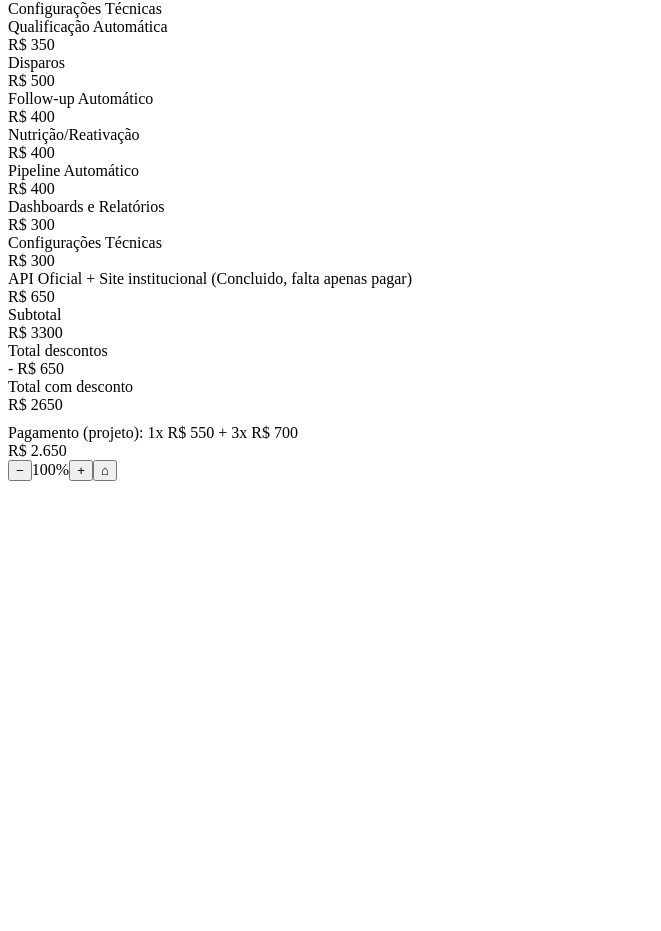
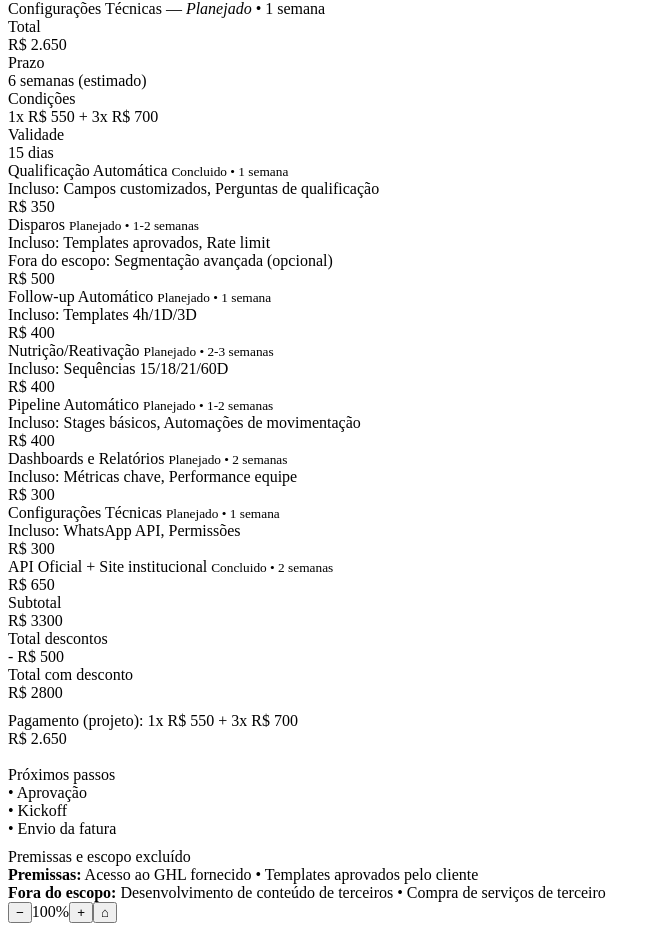
Before and after one commit to claaysilva/orcamentos.geral, a React (Vite) app: page / in a window 1280 px wide. Shown: the part 880-1811 px from the top of the page, without its empty margins (0-661 px from the left). Before the commit the page ends 1369 px from the top, so only its background shows below. Built offline with nearby package versions, Linux system fonts and the light colour scheme; the HTML template or start-up script is replaced by a standard one.

Commit message:
Aplicar melhorias do melhorias_orcamento.md: metadados, UI e impressão

```diff
--- a/src/App.jsx
+++ b/src/App.jsx
@@ -46,7 +46,12 @@ function OutlineNode({node, level, onToggle}){
         ) : (
           <div style={{width:'18px', flexShrink:0}} />
         )}
-        <div className="ol-text">{cleanText(node.text)}</div>
+        <div className="ol-text">
+          {cleanText(node.text)}
+          {node.status || node.estimate ? (
+            <span className="item-meta"> — <em className="status">{node.status || ''}</em>{node.estimate ? ` • ${node.estimate}` : ''}</span>
+          ) : null}
+        </div>
       </div>
       {hasChildren && !node.collapsed && (
         <div className="ol-children">
@@ -68,46 +73,76 @@ function Outline({data, onToggle}){
 }
 
 function Values({data}){
-  const fixedValues = {
-    q1: 'R$ 350', s1: 'R$ 500', f1: 'R$ 400', n1: 'R$ 400', p1: 'R$ 400', d1: 'R$ 300', c1: 'R$ 300'
+  const toNumber = v => {
+    if(typeof v === 'number') return v
+    return Number(String(v).replace(/[^0-9]/g,'')) || 0
   }
-  const discounts = {
-    s1: 'R$ 150',
-    f1: 'R$ 50',
-    n1: 'R$ 50',
-    d1: 'R$ 100'
-  }
-  const extras = [{ label: 'API Oficial + Site institucional (Concluido, falta apenas pagar)', value: 'R$ 650', discount: 'R$ 150' }]
-  const toNumber = v=> Number(String(v).replace(/[^0-9]/g,''))||0
-  const rows = data.children.map(c=>({label:cleanText(c.text), value: fixedValues[c.id]||'', discount: discounts[c.id]||''}))
-    const subtotalReal = rows.reduce((s,r)=> s + toNumber(r.value),0) + extras.reduce((s,e)=> s + toNumber(e.value),0)
-    const itemDiscountSum = rows.reduce((s,r)=> s + toNumber(r.discount),0)
-    const extrasDiscountSum = extras.reduce((s,e)=> s + toNumber(e.discount||0),0)
-    const packageDiscount = 150
-    const totalDiscounts = itemDiscountSum + extrasDiscountSum + packageDiscount
-    const total = Math.max(subtotalReal - totalDiscounts,0)
 
-  const projectPayment = { value: 'R$ 2.650', plan: '1x R$ 550 + 3x R$ 700' }
+  const meta = data.meta || {}
+  const extras = meta.extras || []
+  const rows = (data.children || []).map(c => ({
+    id: c.id,
+    label: cleanText(c.text),
+    value: c.price || 0,
+    discount: c.discount || 0,
+    status: c.status || '',
+    estimate: c.estimate || '',
+    included: c.included || [],
+    excluded: c.excluded || []
+  }))
+
+  const subtotalReal = rows.reduce((s,r)=> s + toNumber(r.value),0) + extras.reduce((s,e)=> s + toNumber(e.price),0)
+  const totalDiscounts = rows.reduce((s,r)=> s + toNumber(r.discount),0) + extras.reduce((s,e)=> s + toNumber(e.discount||0),0)
+  const total = Math.max(subtotalReal - totalDiscounts,0)
+
+  const projectPayment = { value: meta.total || 'R$ 0', plan: meta.condicoes || '' }
+
   return (
     <div id="valuesInner" className="view-inner">
       <div className="val-wrap">
+        <div className="summary">
+          <div className="meta-row"><div className="meta-label">Total</div><div className="meta-value">{meta.total}</div></div>
+          <div className="meta-row"><div className="meta-label">Prazo</div><div className="meta-value">{meta.prazo}</div></div>
+          <div className="meta-row"><div className="meta-label">Condições</div><div className="meta-value">{meta.condicoes}</div></div>
+          <div className="meta-row"><div className="meta-label">Validade</div><div className="meta-value">{meta.validade}</div></div>
+        </div>
+
         {rows.map((r,idx)=>(
-          <div className={'val-row val-level-1'} key={idx}>
-            <div className="val-label">{r.label}</div>
-            <div className="val-value">{r.value}</div>
+          <div className={'val-row val-level-1'} key={r.id || idx}>
+            <div>
+              <div className="val-label">{r.label} <small className="item-small">{r.status}{r.estimate?` • ${r.estimate}`:''}</small></div>
+              {r.included && r.included.length? <div className="item-included">Incluso: {r.included.join(', ')}</div> : null}
+              {r.excluded && r.excluded.length? <div className="item-excluded">Fora do escopo: {r.excluded.join(', ')}</div> : null}
+            </div>
+            <div className="val-value">R$ {toNumber(r.value)}</div>
           </div>
         ))}
+
         {extras.map((ex,i)=> (
           <div className={'val-row val-level-1'} key={'ex'+i}>
-            <div className="val-label">{ex.label}</div>
-            <div className="val-value">{ex.value}</div>
+            <div className="val-label">{ex.label} <small className="item-small">{ex.status}{ex.estimate?` • ${ex.estimate}`:''}</small></div>
+            <div className="val-value">R$ {toNumber(ex.price)}</div>
           </div>
         ))}
+
         <div className="val-row total"><div className="val-label">Subtotal</div><div className="val-value">R$ {subtotalReal}</div></div>
         <div className="val-row"><div className="val-label">Total descontos</div><div className="val-value">- R$ {totalDiscounts}</div></div>
         <div className="val-row total"><div className="val-label">Total com desconto</div><div className="val-value">R$ {total}</div></div>
+
         <div style={{height:10}} />
+
         <div className="val-row"><div className="val-label">Pagamento (projeto): {projectPayment.plan}</div><div className="val-value">{projectPayment.value}</div></div>
+
+        <div style={{height:18}} />
+        <div className="section-title">Próximos passos</div>
+        <div className="next-steps">{(meta.nextSteps||[]).map((s,i)=> <div key={i}>• {s}</div>)}</div>
+
+        <div style={{height:10}} />
+        <div className="section-title">Premissas e escopo excluído</div>
+        <div className="assumptions">
+          <div><strong>Premissas:</strong> {(meta.assumptions||[]).join(' • ')}</div>
+          <div><strong>Fora do escopo:</strong> {(meta.excludedScope||[]).join(' • ')}</div>
+        </div>
       </div>
     </div>
   )
--- a/src/data.js
+++ b/src/data.js
@@ -1,9 +1,21 @@
 export const DATA = {
   id: 'root',
   text: 'Implementação GHL\nDr Keoma',
+  meta: {
+    total: 'R$ 2.650',
+    prazo: '6 semanas (estimado)',
+    condicoes: '1x R$ 550 + 3x R$ 700',
+    validade: '15 dias',
+    nextSteps: ['Aprovação', 'Kickoff', 'Envio da fatura'],
+    assumptions: ['Acesso ao GHL fornecido', 'Templates aprovados pelo cliente'],
+    excludedScope: ['Desenvolvimento de conteúdo de terceiros', 'Compra de serviços de terceiro'],
+    extras: [
+      { id: 'api_official', label: 'API Oficial + Site institucional', price: 650, discount: 150, status: 'Concluido', estimate: '2 semanas' }
+    ]
+  },
   collapsed: false,
   children: [
-    { id: 'q1', text: '1. Qualificação Automática', collapsed: false, pal: 0, children: [
+    { id: 'q1', text: '1. Qualificação Automática', collapsed: false, pal: 0, price: 350, discount: 0, status: 'Concluido', estimate: '1 semana', included: ['Campos customizados','Perguntas de qualificação'], excluded: [], children: [
       { id: 'q1a', text: 'Workflow: Menu Inicial', collapsed: true, children: [
         { id: 'q1a1', text: 'Trigger: Novo contato WhatsApp', collapsed: true, children: [] },
         { id: 'q1a2', text: 'Mensagem boas-vindas + menu', collapsed: true, children: [] },
@@ -34,7 +46,7 @@ export const DATA = {
         { id: 'q1d6', text: 'Futura automação por IA', collapsed: true, children: [] }
       ] }
     ] },
-    { id: 's1', text: '2. Disparos', collapsed: false, pal: 1, children: [
+    { id: 's1', text: '2. Disparos', collapsed: false, pal: 1, price: 500, discount: 150, status: 'Planejado', estimate: '1-2 semanas', included: ['Templates aprovados','Rate limit'], excluded: ['Segmentação avançada (opcional)'], children: [
       { id: 's1a', text: 'Workflow: Disparo programado', collapsed: true, children: [
         { id: 's1a1', text: 'Trigger: agendamento/horário', collapsed: true, children: [] },
         { id: 's1a2', text: 'Segmentação por tag/segmento', collapsed: true, children: [] },
@@ -49,7 +61,7 @@ export const DATA = {
         { id: 's1c2', text: 'Relatórios de entregabilidade', collapsed: true, children: [] }
       ] }
     ] },
-    { id: 'f1', text: '3. Follow-up Automático', collapsed: false, pal: 1, children: [
+    { id: 'f1', text: '3. Follow-up Automático', collapsed: false, pal: 1, price: 400, discount: 50, status: 'Planejado', estimate: '1 semana', included: ['Templates 4h/1D/3D'], excluded: [], children: [
       { id: 'f1a', text: 'Workflow: Follow-up 4h', collapsed: true, children: [
         { id: 'f1a1', text: 'Trigger: 4h sem resposta', collapsed: true, children: [] },
         { id: 'f1a2', text: 'Condição: status_conversa = aberta', collapsed: true, children: [] },
@@ -85,7 +97,7 @@ export const DATA = {
         { id: 'f1e4', text: 'Respeitar horário comercial (7h-19h)', collapsed: true, children: [] }
       ] }
     ] },
-    { id: 'n1', text: '5. Nutrição/Reativação', collapsed: false, pal: 2, children: [
+    { id: 'n1', text: '5. Nutrição/Reativação', collapsed: false, pal: 2, price: 400, discount: 50, status: 'Planejado', estimate: '2-3 semanas', included: ['Sequências 15/18/21/60D'], excluded: [], children: [
       { id: 'n1a', text: 'Workflow: Nutrição 15D', collapsed: true, children: [
         { id: 'n1a1', text: 'Trigger: 15 dias sem decisão', collapsed: true, children: [] },
         { id: 'n1a2', text: 'Condição: NÃO está em "Ganho"', collapsed: true, children: [] },
@@ -115,7 +127,7 @@ export const DATA = {
         { id: 'n1e4', text: 'FAQ: dúvidas mais comuns', collapsed: true, children: [] }
       ] }
     ] },
-    { id: 'p1', text: '7. Pipeline Automático', collapsed: false, pal: 3, children: [
+    { id: 'p1', text: '7. Pipeline Automático', collapsed: false, pal: 3, price: 400, discount: 0, status: 'Planejado', estimate: '1-2 semanas', included: ['Stages básicos','Automações de movimentação'], excluded: [], children: [
       { id: 'p1a', text: 'Pipeline: Comercial', collapsed: true, children: [
         { id: 'p1a1', text: 'Stage: Base (entrada)', collapsed: true, children: [] },
         { id: 'p1a2', text: 'Stage: Primeiro Contato', collapsed: true, children: [] },
@@ -147,7 +159,7 @@ export const DATA = {
         { id: 'p1d4', text: 'Pagamento pendente → lembra diariamente', collapsed: true, children: [] }
       ] }
     ] },
-    { id: 'd1', text: 'Dashboards e Relatórios', collapsed: false, pal: 3, children: [
+    { id: 'd1', text: 'Dashboards e Relatórios', collapsed: false, pal: 3, price: 300, discount: 100, status: 'Planejado', estimate: '2 semanas', included: ['Métricas chave','Performance equipe'], excluded: [], children: [
       { id: 'd1a', text: 'Métricas de Conversão', collapsed: true, children: [
         { id: 'd1a1', text: 'Taxa conversão por etapa', collapsed: true, children: [] },
         { id: 'd1a2', text: 'Tempo médio em cada stage', collapsed: true, children: [] },
@@ -164,7 +176,7 @@ export const DATA = {
         { id: 'd1c3', text: 'Oportunidades de melhoria', collapsed: true, children: [] }
       ] }
     ] },
-    { id: 'c1', text: 'Configurações Técnicas', collapsed: false, pal: 4, children: [
+    { id: 'c1', text: 'Configurações Técnicas', collapsed: false, pal: 4, price: 300, discount: 0, status: 'Planejado', estimate: '1 semana', included: ['WhatsApp API','Permissões'], excluded: [], children: [
       { id: 'c1a', text: 'WhatsApp Business API', collapsed: true, children: [
         { id: 'c1a1', text: 'Verificar número no Meta BM', collapsed: true, children: [] },
         { id: 'c1a2', text: 'Conectar ao GHL', collapsed: true, children: [] },
--- a/src/styles.css
+++ b/src/styles.css
@@ -231,6 +231,18 @@ svg#svg { position:absolute; top:0; left:0; overflow:visible; pointer-events:non
 	border-radius:12px; padding:16px 18px;
 	box-shadow:0 1px 4px rgba(0,0,0,.05);
 }
+/* Summary / meta */
+.summary { display:grid; grid-template-columns: 1fr 120px; gap:12px; margin-bottom:12px; }
+.meta-row { display:flex; justify-content:space-between; padding:6px 8px; border-radius:8px; background:#fbfdff; }
+.meta-label { color:var(--muted); font-size:13px; }
+.meta-value { font-weight:700; color:var(--text); }
+
+.section-title { margin-top:8px; font-weight:700; color:var(--r0); margin-bottom:6px; }
+.next-steps { padding:8px 12px; background:#f8fafc; border-radius:8px; }
+.assumptions { padding:8px 12px; background:#fff; border-radius:8px; border:1px dashed var(--border); margin-top:8px; }
+.item-small { font-size:12px; color:var(--muted); margin-left:8px; }
+.item-included { font-size:12px; color:#0f5132; margin-top:4px; }
+.item-excluded { font-size:12px; color:#6b2626; margin-top:4px; }
 .val-row {
 	display:grid; grid-template-columns: 1fr 160px;
 	gap:14px; align-items:center;
@@ -263,7 +275,11 @@ svg#svg { position:absolute; top:0; left:0; overflow:visible; pointer-events:non
 }
 
 @media print {
+	/* print header/footer */
 	#tb, #zoom, #vp, #values { display:none !important; }
-	#outline { display:block !important; position:static; padding:0; }
+	#outline { display:block !important; position:static; padding:20px; }
 	body { background:#fff; }
+	@page { margin:20mm }
+	.print-header { display:block; width:100%; padding-bottom:12px; border-bottom:1px solid #ddd; margin-bottom:12px }
+	.print-footer { display:block; width:100%; padding-top:12px; border-top:1px solid #ddd; margin-top:12px; font-size:12px; color:#666 }
 }
```
